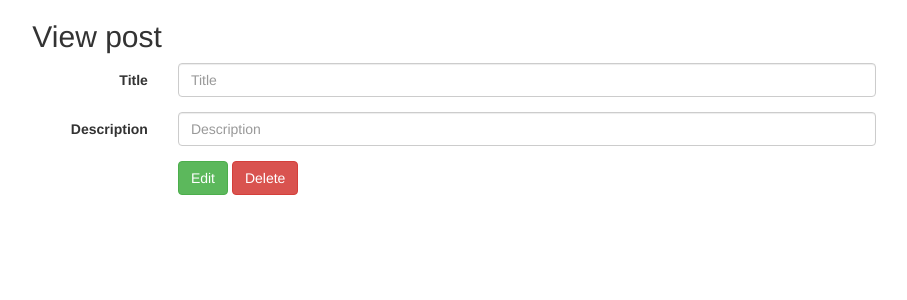
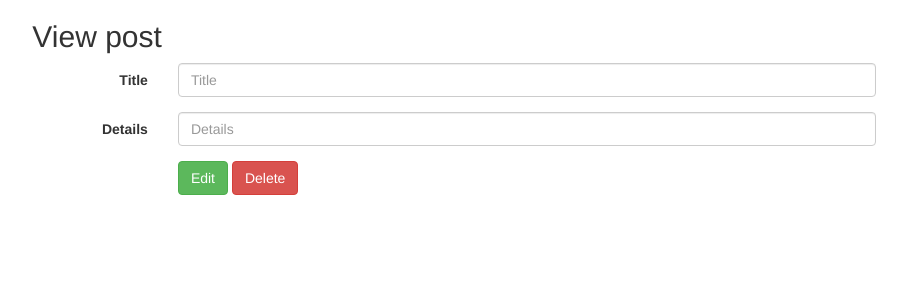
Before and after one commit to ralphdev22/mysystems, a PHP site: page /view.php?id=1 in a window 1280 px wide. Shown: the top 300 px of the page, without its empty margins (186-1093 px from the left). Run offline with PHP 8.4, Linux system fonts and the light colour scheme; data that the repository does not hold is empty.

Commit message:
Change Form Label

```diff
--- a/view.php
+++ b/view.php
@@ -35,9 +35,9 @@
             </div>
           </div>
           <div class="form-group">
-            <label for="inputDescription" class="col-sm-2 control-label">Description</label>
+            <label for="inputDescription" class="col-sm-2 control-label">Details</label>
             <div class="col-sm-10">
-              <input type="text" class="form-control" id="inputDescription" name="inputDescription" placeholder="Description" value="<?php echo $row["content"]?>">
+              <input type="text" class="form-control" id="inputDescription" name="inputDescription" placeholder="Details" value="<?php echo $row["content"]?>">
             </div>
           </div>
           <div class="form-group">
```
